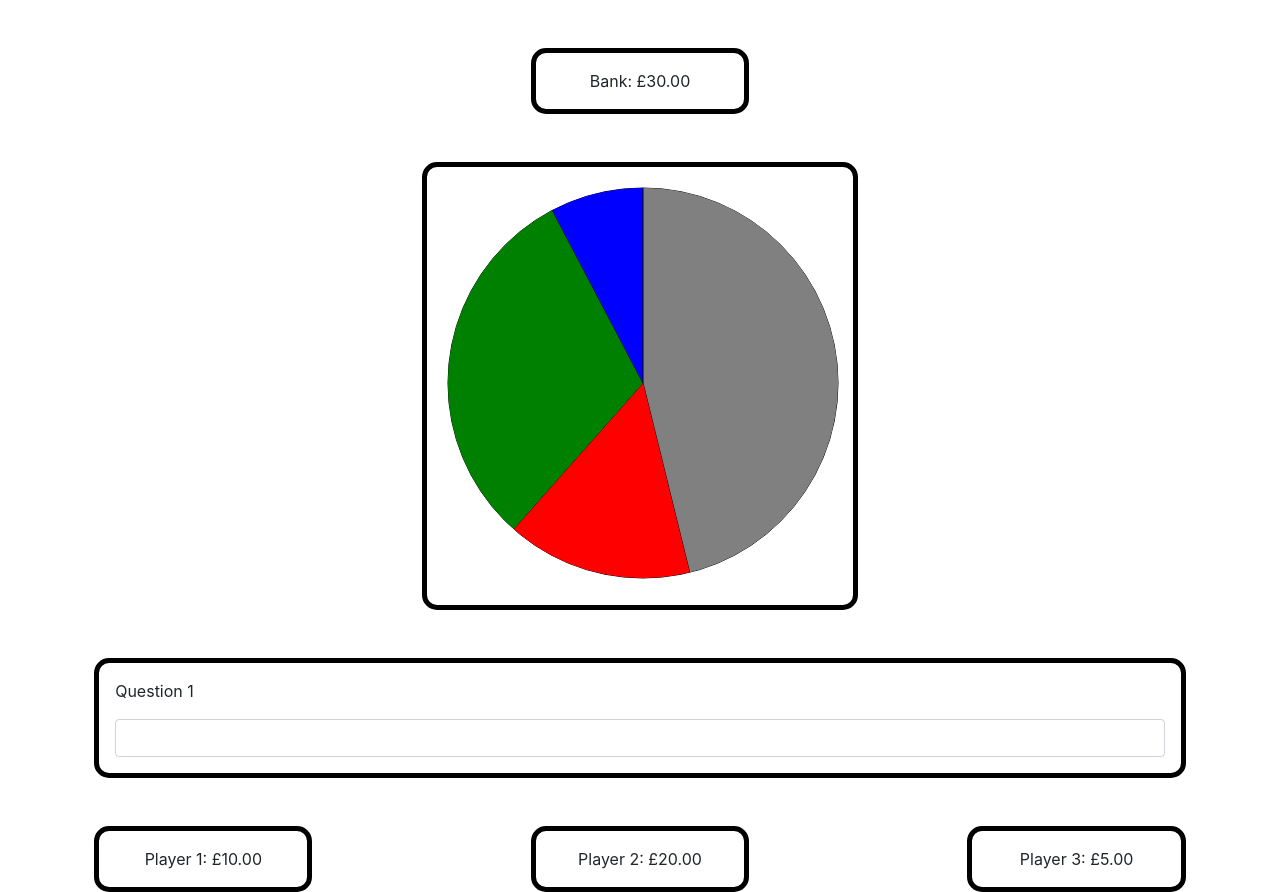
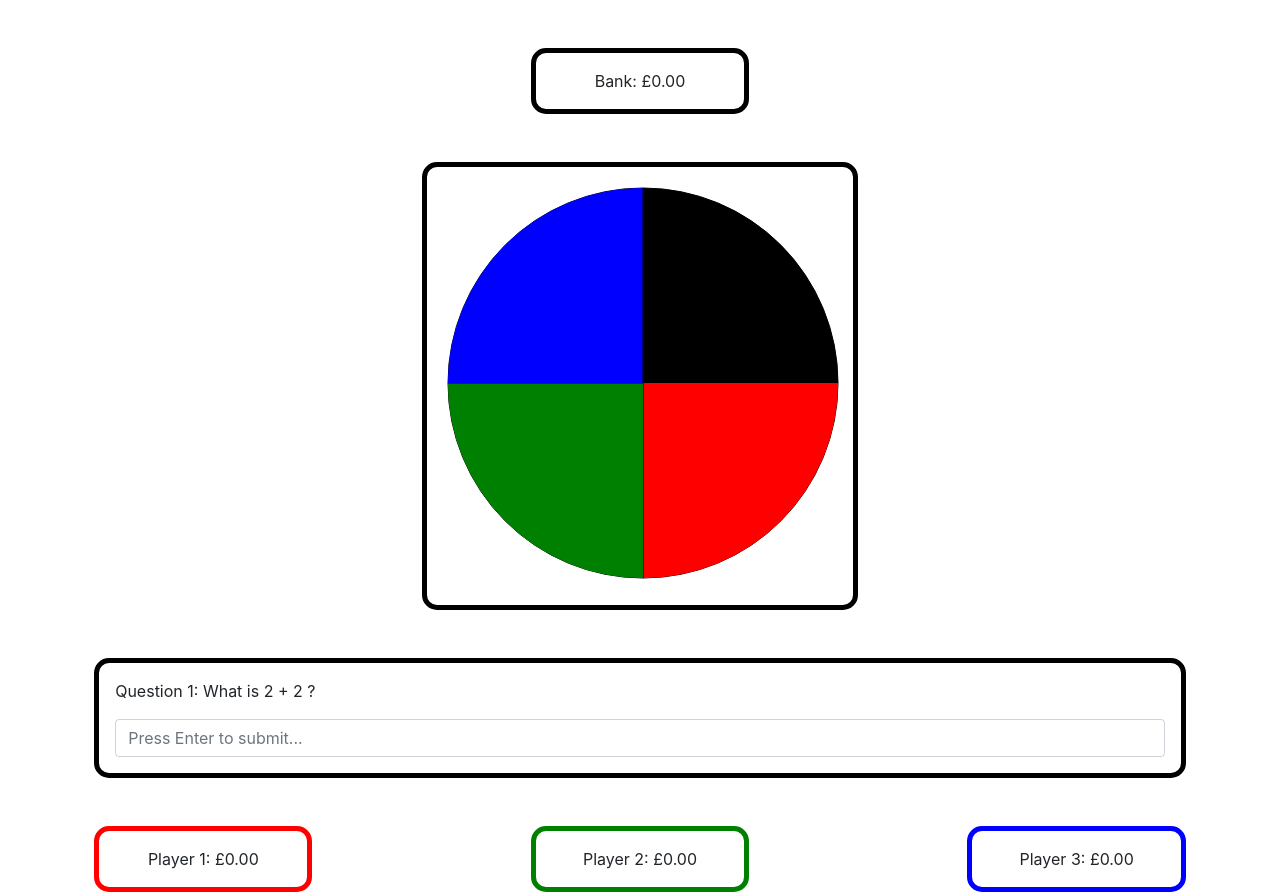
Before and after one commit to Boothy742/The-Wheel, a plain HTML site: page index.html in a window 1280 px wide. Drawn offline with nearby package versions, Linux system fonts and the light colour scheme.

Commit message:
submit answers => scores and pie update

```diff
--- a/Content/styles.css
+++ b/Content/styles.css
@@ -23,13 +23,13 @@
 }
 
 #p1-container {
-
+  border: solid 5px red;
 }
 
 #p2-container {
-
+  border: solid 5px green;
 }
 
 #p3-container {
-
+  border: solid 5px blue;
 }
--- a/Scripts/code.js
+++ b/Scripts/code.js
@@ -4,19 +4,19 @@ var originY = 200;
 
 //Data
 var questions = {
-  1: "Question 1",
-  2: "Question 2",
-  3: "Question 3",
-  4: "Question 4",
-  5: "Question 5"
+  1: "Question 1: What is 2 + 2 ?",
+  2: "Question 2: Where is Big Ben?",
+  3: "Question 3: How many moons does Earth have?",
+  4: "Question 4: Who lives in a pineapple under the sea?",
+  5: "Question 5: Which is harder, diamond or chalk?"
 }
 
 var answers = {
-  1: "1",
-  2: "2",
-  3: "3",
-  4: "4",
-  5: "5"
+  1: "4",
+  2: "London",
+  3: "1",
+  4: "Spongebob",
+  5: "Diamond"
 }
 
 var players = {
@@ -27,29 +27,23 @@ var players = {
 }
 
 var colours = {
-  0: "grey",
+  0: "black",
   1: "red",
   2: "green",
   3: "blue"
 }
 
 var scores = {
-  0: 30.001,
-  1: 10.001,
-  2: 20.001,
-  3: 5.001
-}
-
-var playerAngles = {
-  0: 30.001,
-  1: 10.001,
-  2: 20.001,
-  3: 5.001
+  0: 0.001,
+  1: 0.001,
+  2: 0.001,
+  3: 0.001
 }
 
 // Questions
 var questionId = 1;
 var question = document.getElementById("question");
+var answer = document.getElementById("answer");
 
 function loadQuestion(id) {
   question.innerText = questions[id];
@@ -60,6 +54,10 @@ var bank = document.getElementById("bank");
 var p1 = document.getElementById("p1");
 var p2 = document.getElementById("p2");
 var p3 = document.getElementById("p3");
+
+p1.parentElement.onclick = function(){submitAnswer(1);};
+p2.parentElement.onclick = function(){submitAnswer(2);};
+p3.parentElement.onclick = function(){submitAnswer(3);};
 
 function updateScores() {
   bank.innerText = "Bank: £" + scores[players["bank"]].toFixed(2);
@@ -105,11 +103,21 @@ function drawAngleLine(degrees) {
   drawLine(x, y);
 }
 
-// Main logic
+function submitAnswer(p123) {
+  if (answer.value.toLowerCase() == answers[questionId].toLowerCase()) {
+    scores[p123] += 1;
+  }
+  else {
+    scores[0] += 1;
+  }
+
+  updateScores();
+  updatePie();
+  questionId += 1;
   loadQuestion(questionId);
-updateScores();
-drawOuterCircle(200, 200, radius - 5);
+}
 
+function updatePie() {
   // Angle drawing
   var totalScore = 0.0;
   for (var player in scores)
@@ -121,8 +129,14 @@ var degreesPerPoint = 360.0 / totalScore;
   var angle = 0.0;
   for (var playerId = 0; playerId < Object.keys(players).length; playerId++) {
     var angleAddition = scores[playerId] * degreesPerPoint;
-  console.log(angle, angle + angleAddition);
     drawSector(angle, angle + angleAddition, colours[playerId]);
     angle += angleAddition;
     drawAngleLine(angle);
   }
+}
+
+// Main logic
+loadQuestion(questionId);
+updateScores();
+drawOuterCircle(200, 200, radius - 5);
+updatePie();
--- a/index.html
+++ b/index.html
@@ -36,7 +36,7 @@
       <p>
         <span id="question"></span>
       </p>
-      <input type="text" class="form-control">
+      <input id="answer" type="text" class="form-control" placeholder="Press Enter to submit...">
     </div>
   </div>
 
```
Lines whose indentation alone changed are shown as unchanged.
